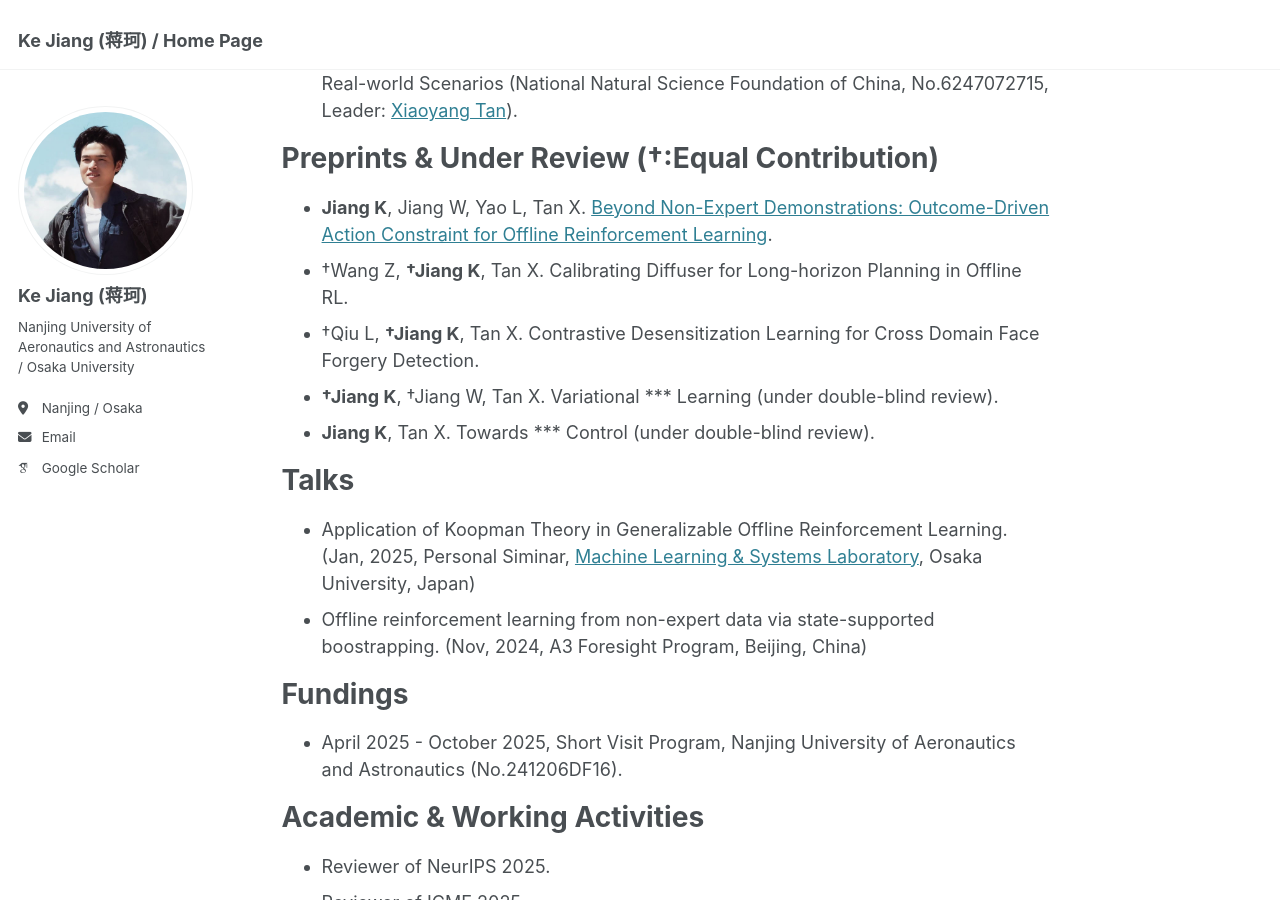
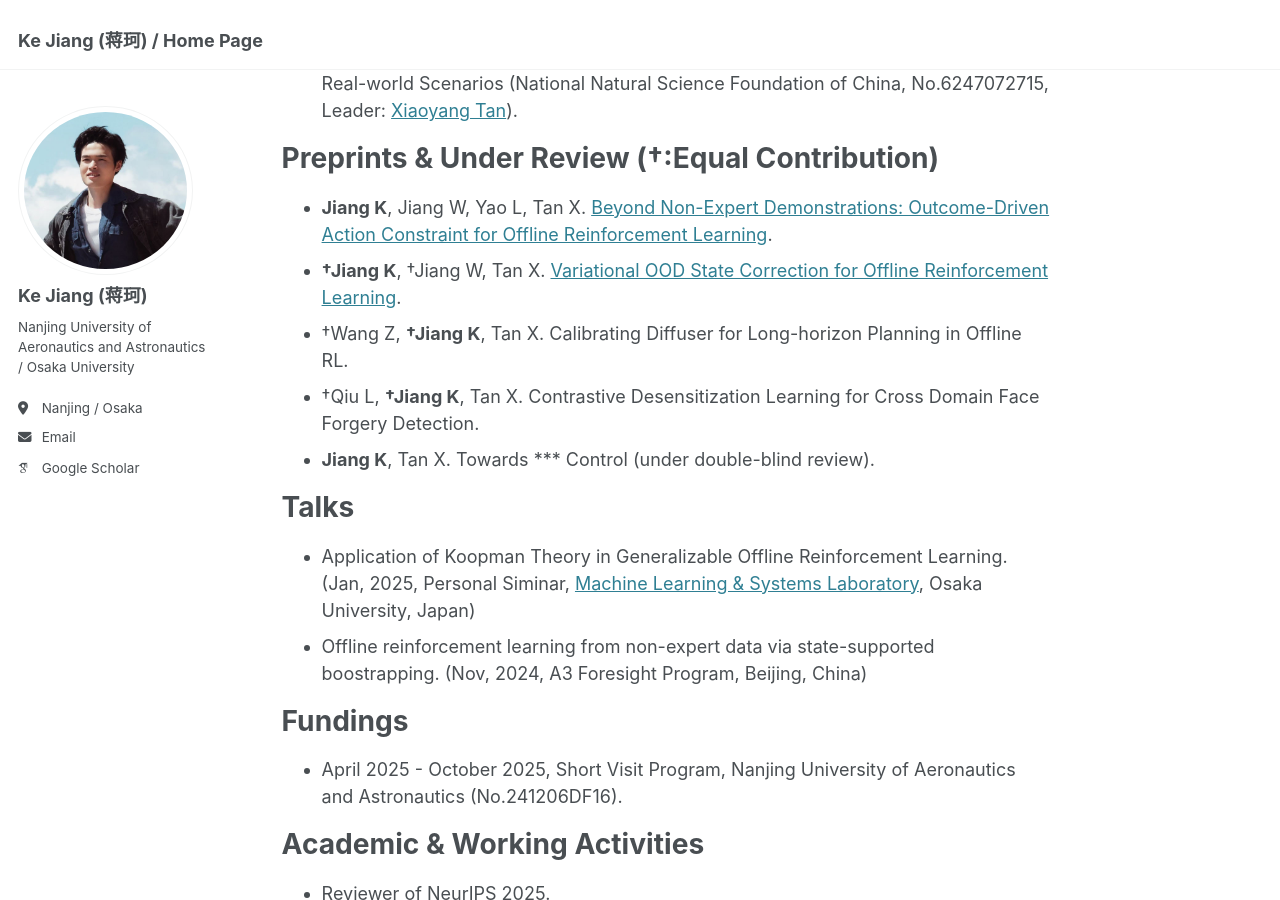
Before and after one commit to Jack10843/Jack10843.github.io, a Jekyll site: the page built from _pages/about.md, in a window 1280 px wide and 900 px high, scrolled down 1336 px. Built offline with Jekyll 4.4.1, drawn with Linux system fonts in a browser that asks for light colours; some web fonts are replaced.

Commit message:
Update about.md

```diff
--- a/_pages/about.md
+++ b/_pages/about.md
@@ -40,9 +40,9 @@ Project Experiecne
 Preprints & Under Review (†:Equal Contribution)
 ======
  - **Jiang K**, Jiang W, Yao L, Tan X. [Beyond Non-Expert Demonstrations: Outcome-Driven Action Constraint for Offline Reinforcement Learning](https://arxiv.org/abs/2504.01719).
+ - **†Jiang K**, †Jiang W, Tan X. [Variational OOD State Correction for Offline Reinforcement Learning](https://arxiv.org/abs/2505.00503).
  - †Wang Z, **†Jiang K**, Tan X. Calibrating Diffuser for Long-horizon Planning in Offline RL.
  - †Qiu L, **†Jiang K**, Tan X. Contrastive Desensitization Learning for Cross Domain Face Forgery Detection.
- - **†Jiang K**, †Jiang W, Tan X. Variational *** Learning (under double-blind review).
  - **Jiang K**, Tan X. Towards *** Control (under double-blind review).
 
 Talks
```
